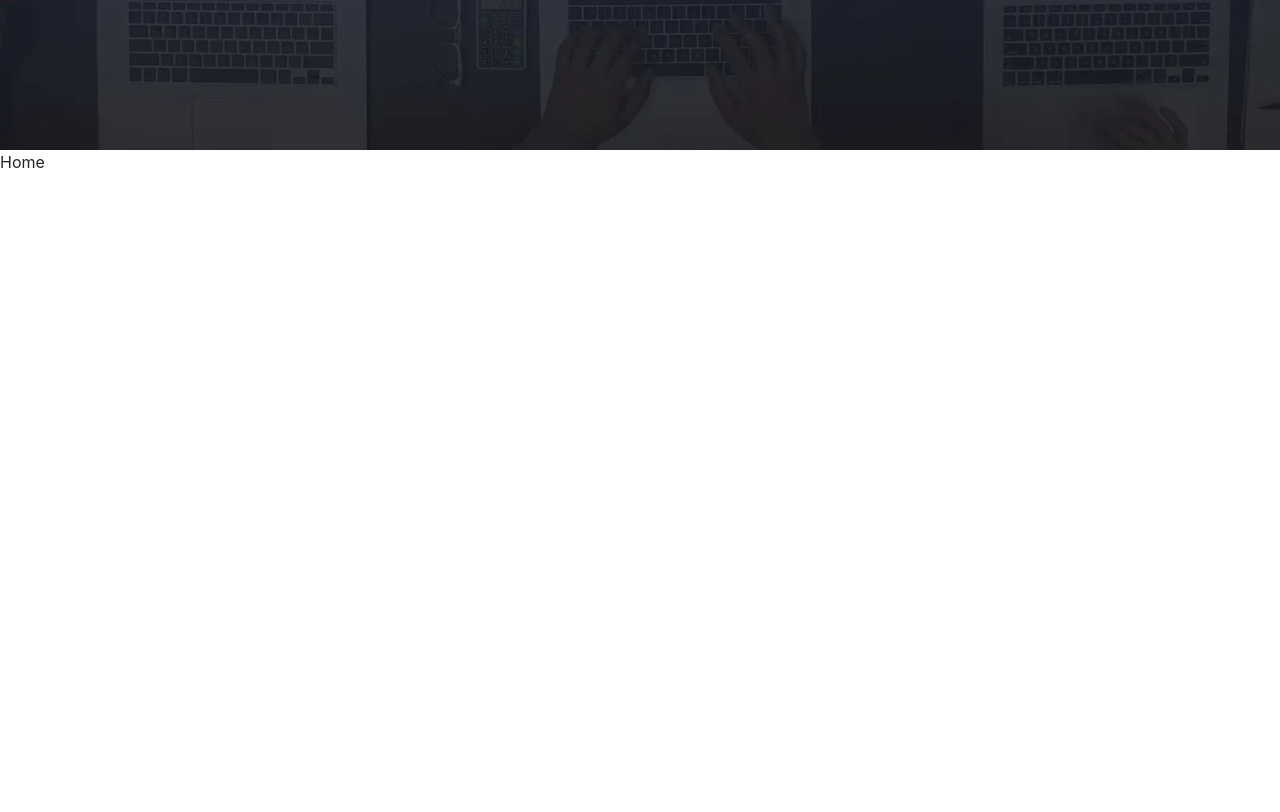
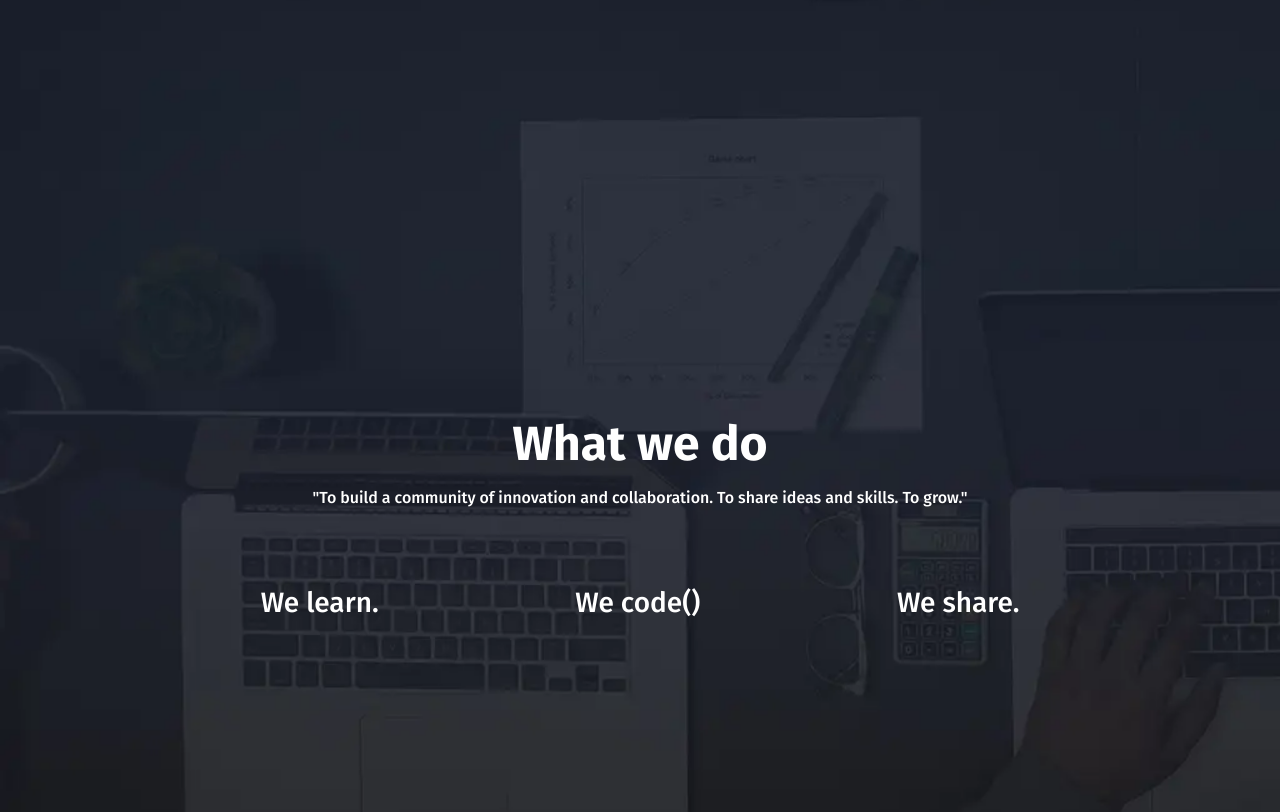
Before and after one commit to TripleC-OfficialWebsite/TripleC-OfficialWebsite, a React (Create React App) app in the folder official-website/: page / in a window 1280 px wide. Shown: the part 668-1480 px from the top of the page. Before the commit the page ends 842 px from the top, so only its background shows below. Built offline with nearby package versions, Linux system fonts and the light colour scheme.

Commit message:
Small update

```diff
--- /dev/null
+++ b/official-website/src/Components/Welcome/WhatWeDo.css
@@ -0,0 +1,63 @@
+.home-cover {
+    background-image: url("/src/Images/homepage_cover.png");
+    display: block;
+    background-size: cover;
+    background-repeat: no-repeat;
+    width: 100%;
+    height: 200vh;
+    opacity: 1;
+    position: absolute;
+    top: 1;
+    bottom: 0;
+    left: 0;
+    right: 0;
+    z-index: -1;
+}
+
+#container {
+    display: flex;
+    flex-direction: row;
+    width: 90%;
+    height: 95vh;
+    align-items: center;
+    margin-left: 5%;
+    margin-right: 5%;
+    text-align: center;
+}
+
+.titles {
+    color: white;
+    width: 100%;
+}
+
+.title {
+    font-family: "Fira Sans", sans-serif;
+    word-break: break-word;
+    font-size: 3rem !important;
+    font-weight: 700;
+  }
+
+.subtitle {
+    font-family: "Fira Sans", sans-serif;
+    word-break: break-word;
+    font-size: 1rem !important;
+    line-height: 2rem;
+    font-weight: 500;
+    padding-bottom: 4rem;
+
+}
+
+.sections{
+    text-align: center;
+    padding-bottom: 1rem;
+}
+
+.section_title{
+    font-family: "Fira Sans", sans-serif;
+    word-break: break-word;
+    font-size: 1.5rem !important;
+    font-weight: 700;
+    display: flex;
+    flex-direction: row;
+    justify-content: space-evenly;
+}
--- /dev/null
+++ b/official-website/src/Components/Welcome/WhatWeDo.js
@@ -0,0 +1,33 @@
+import "./WhatWeDo.css";
+import whatWeDoJson from "../../Content/home.json";
+
+const WhatWeDo = () => {
+    return (
+      <div>
+        <div className="home-cover"></div>
+        <div id="container">
+            <div className="titles">
+
+                <h1 className="title">{whatWeDoJson.whatWeDo.title}</h1>
+                <h2 className="subtitle">{whatWeDoJson.whatWeDo.subtitle}</h2>
+
+                <div className="sections">
+                    <div className="section_title">
+                        <h3>{whatWeDoJson.whatWeDo.sections[0].title} </h3>
+                        <h3>{whatWeDoJson.whatWeDo.sections[1].title} </h3>
+                        <h3>{whatWeDoJson.whatWeDo.sections[2].title} </h3>
+                    </div>
+
+                    <div className="section_subtitle">
+
+                    </div>
+
+                </div>
+
+            </div>
+        </div>
+      </div>
+    );
+  };
+
+  export default WhatWeDo;
--- a/official-website/src/Content/home.json
+++ b/official-website/src/Content/home.json
@@ -24,7 +24,7 @@
         ]
       },
       {
-        "title": "We learn.",
+        "title": "We share.",
         "subtitles": ["\"Demo Day", "Intern Panel\""],
         "descriptions": [
           "Our grand event for each quarter. We showcase our latest achievement to our general members and industry partners.",
--- a/official-website/src/Pages/Home/Home.js
+++ b/official-website/src/Pages/Home/Home.js
@@ -1,11 +1,13 @@
 import "./Home.css";
 import logo from "../../Images/logo.png";
 import Welcome from "../../Components/Welcome/Welcome";
+import WhatWeDo from "../../Components/Welcome/WhatWeDo";
 
 const Home = () => {
   return (
     <div style={{ position: "relative" }}>
       <Welcome />
+      <WhatWeDo />
       Home
     </div>
   );
```
Also changed, not shown: 2 other files (tests, documents, lock files or other folders).
